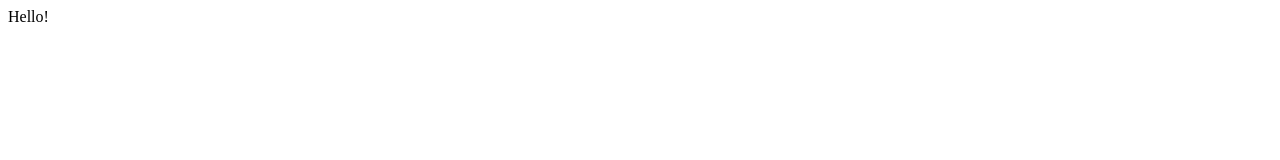
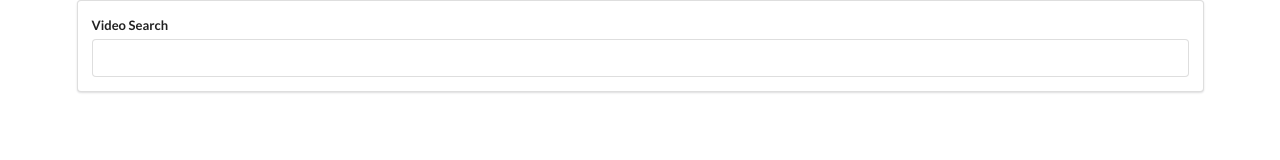
Before and after one commit to himoura32/react-videos-project, a React (Create React App) app: page / in a window 1280 px wide. Shown: the top 160 px of the page. Built offline with nearby package versions, Linux system fonts and the light colour scheme.

Commit message:
coded searchBar comp/input&submit handlers

```diff
--- a/public/index.html
+++ b/public/index.html
@@ -10,6 +10,7 @@
       content="Web site created using create-react-app"
     />
     <link rel="apple-touch-icon" href="%PUBLIC_URL%/logo192.png" />
+    <link rel="stylesheet" href="https://cdnjs.cloudflare.com/ajax/libs/semantic-ui/2.4.1/semantic.min.css" />
     <!--
       manifest.json provides metadata used when your web app is installed on a
       user's mobile device or desktop. See https://developers.google.com/web/fundamentals/web-app-manifest/
--- a/src/App.js
+++ b/src/App.js
@@ -1,10 +1,10 @@
 import React from 'react';
+import SearchBar from './components/SearchBar';
 
-function App() {
-  return (
-    <div>Hello!
-    </div>
-  );
+class App extends React.Component {
+  render() {
+    return <div className='ui container'><SearchBar /></div>;
+  }
 }
 
 export default App;
--- /dev/null
+++ b/src/components/SearchBar.js
@@ -0,0 +1,33 @@
+import React, { Component } from 'react';
+
+export default class SearchBar extends Component {
+  state = { term: '' };
+
+  onInputChange = (event) => {
+    this.setState({ term: event.target.value });
+
+    console.log(this.state.term);
+  };
+
+  onFormSubmit = (e) => {
+      e.preventDefault();
+      // TODO: callback from parent component
+  }
+
+  render() {
+    return (
+      <div className='search-bar ui segment'>
+        <form onSubmit={this.onFormSubmit} className='ui form'>
+          <div className='field'>
+            <label>Video Search</label>
+            <input
+              type='text'
+              onChange={this.onInputChange}
+              value={this.state.term}
+            />
+          </div>
+        </form>
+      </div>
+    );
+  }
+}
```
